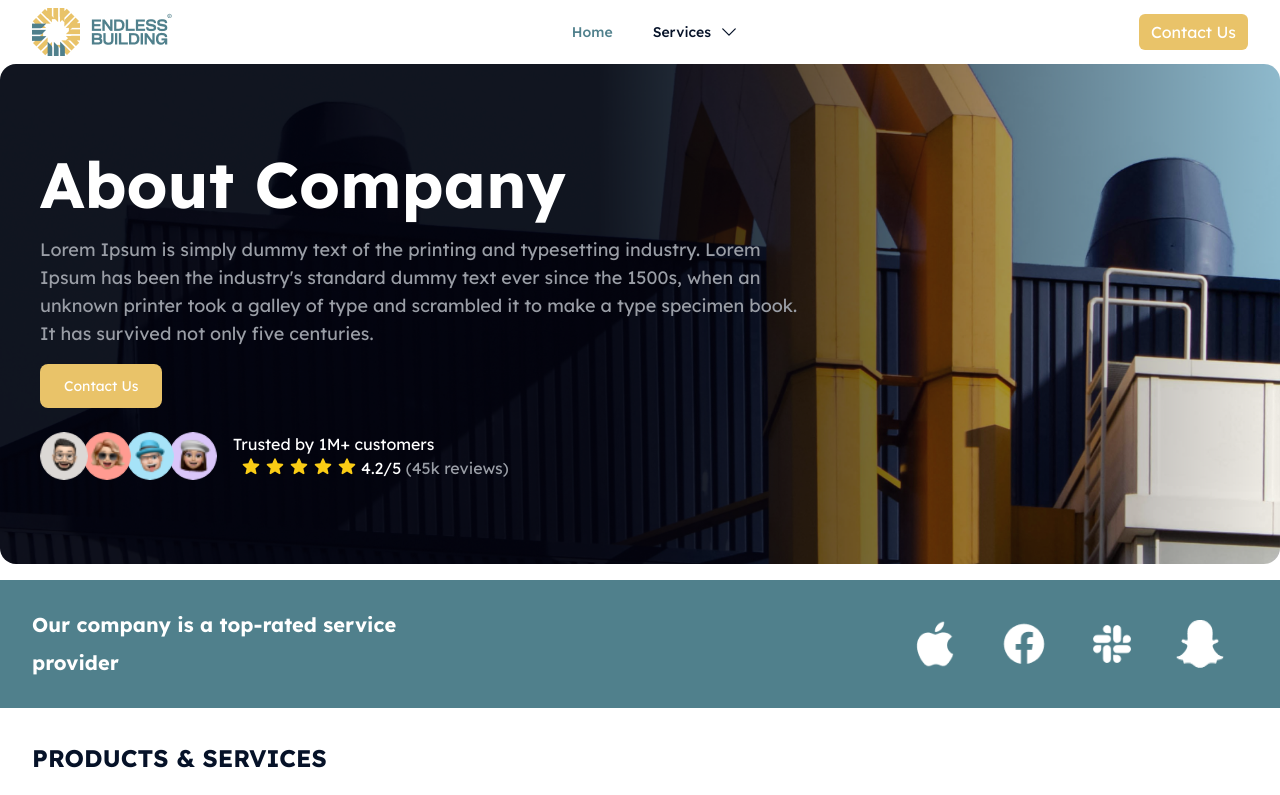
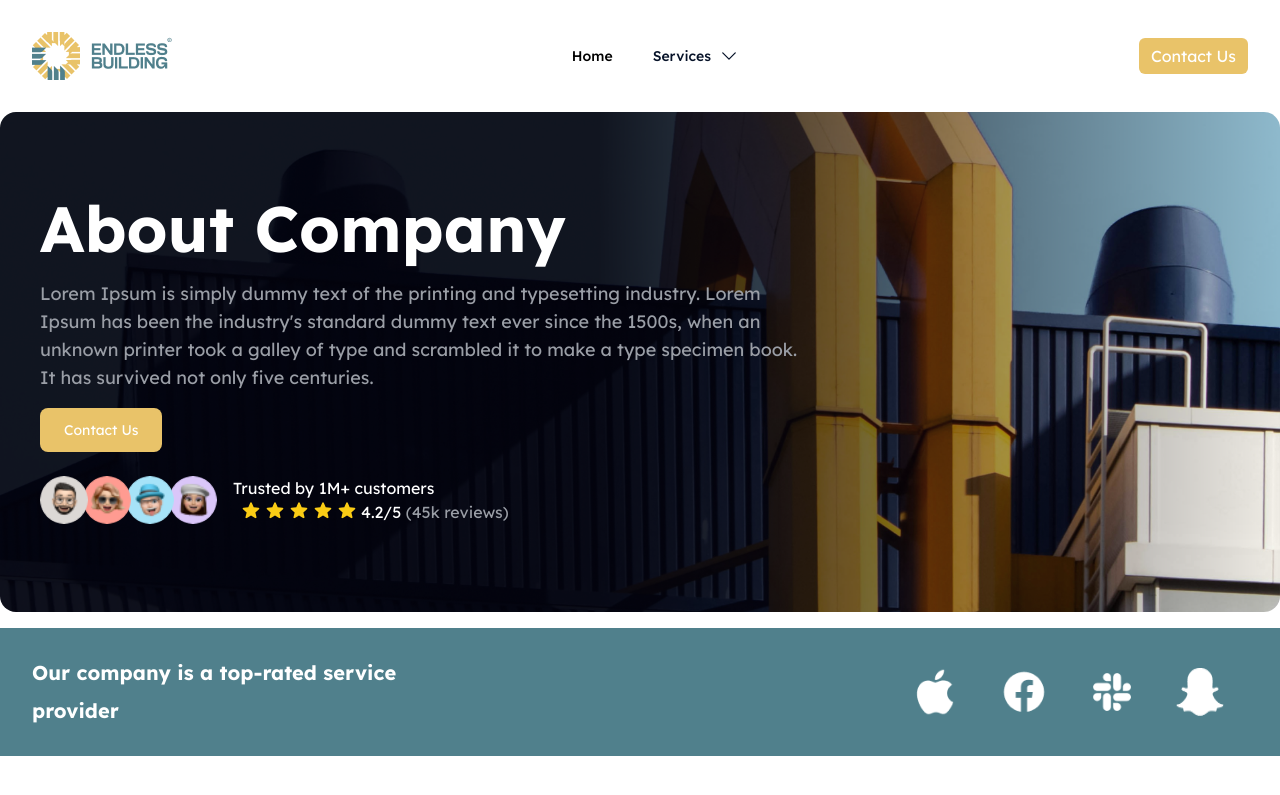
Before and after one commit to Mennaamohamed25/Projectone, a React (Create React App) app: page / in a window 1280 px wide. Shown: the top 795 px of the page. Built offline with nearby package versions, Linux system fonts and the light colour scheme.

Commit message:
Project updated

```diff
--- a/src/Components/Header/Header.jsx
+++ b/src/Components/Header/Header.jsx
@@ -4,39 +4,38 @@ import avatarOne from '../../images/avatar1.png';
 import avatarTwo from '../../images/avatar2.png';
 import avatarThree from '../../images/avatar3.png';
 import avatarFour from '../../images/avatar4.png';
-import { StarIcon } from '@heroicons/react/20/solid'; // Import Heroicons for star icons
+import { StarIcon } from '@heroicons/react/20/solid';
 import { Link } from 'react-router-dom';
 
 const Header = () => {
   return (
     <header
-      className="relative mx-auto max-w-7xl px-8 h-[600px] sm:h-[500px] xs:h-[400px] bg-cover bg-center py-0
- "
+      className="relative container mx-auto h-[600px] sm:h-[500px] xs:h-[400px] bg-cover bg-center "
       style={{
         backgroundImage: `url(${headerImage})`,
         borderRadius: '16px',
         boxSizing: 'border-box',
-        margin: '0 auto',
       }}
     >
-      <div className="flex flex-col justify-center items-start h-full text-start px-4 xs:w-full sm:px-2 sm:w-full md:w-[778px]">
+      <div className="mx-auto max-w-7xl px-8 pt-20">
+        <div className="flex flex-col justify-center items-start h-full text-start  xs:w-full sm:px-2 sm:w-full md:w-[778px] ">
           <p
             className="
       text-white font-semibold mb-4
-    text-[46px] leading-[48px]
-    xs:text-[36px] xs:leading-[36px]
-    sm:text-[46px] sm:leading-[48px]
-    md:text-[64px] md:leading-[72px]
+      text-[30px] leading-[30px]               /* Base for xsmall screens */
+      sm:text-[24px] sm:leading-[28px]         /* Small screens */
+      md:text-[46px] md:leading-[48px]         /* Medium screens */
+      lg:text-[64px] lg:leading-[72px]         /* Large screens */
     "
           >
             About Company
           </p>
           <p className="text-textspan text-lg mb-4 xs:text-sm">
             Lorem Ipsum is simply dummy text of the printing and typesetting
-          industry. Lorem Ipsum has been the industry's standard dummy text ever
-          since the 1500s, when an unknown printer took a galley of type and
-          scrambled it to make a type specimen book. It has survived not only
-          five centuries.
+            industry. Lorem Ipsum has been the industry's standard dummy text
+            ever since the 1500s, when an unknown printer took a galley of type
+            and scrambled it to make a type specimen book. It has survived not
+            only five centuries.
           </p>
           <Link to="/contact/*">
             <button className="bg-main text-white rounded-[8px] py-[12px] px-[16px] gap-[8px] text-sm md:py-3 md:px-6 sm:py-2 sm:px-4 hover:bg-secondary focus:outline-none focus:ring-2 focus:ring-inset focus:ring-white transition duration-300 ease-in-out">
@@ -86,6 +85,7 @@ const Header = () => {
             </div>
           </div>
         </div>
+      </div>
     </header>
   );
 };
--- a/src/Components/NavBar/NavBar.jsx
+++ b/src/Components/NavBar/NavBar.jsx
@@ -1,4 +1,4 @@
-import React from 'react';
+import React, { useState } from 'react';
 import {
   Disclosure,
   DisclosureButton,
@@ -14,7 +14,6 @@ import '../../index.css';
 import logoImage from '../../images/logo.png';
 import { Link } from 'react-router-dom';
 
-const navigation = [{ name: 'Home', href: '/', current: true }];
 
 const services = [
   { name: 'Construction', href: 'construction' },
@@ -32,8 +31,10 @@ function classNames(...classes) {
 }
 
 const NavBar = () => {
+  const [isServicesOpen, setIsServicesOpen] = useState(false);
+
   return (
-    <Disclosure as="nav" className="">
+    <Disclosure as="nav" className='my-6'>
       <div className="mx-auto max-w-7xl px-8">
         <div className="relative flex h-16 items-center justify-between">
           {/* Logo */}
@@ -48,17 +49,7 @@ const NavBar = () => {
             />
           </Link>
 
-          {/* Center Button with equal spacing */}
-          <div className="flex-1 flex justify-center sm:hidden">
-            <Link
-              to="/contact/*"
-              className="relative rounded-md bg-main py-2 px-3 text-base text-white hover:bg-secondary transition duration-300 ease-in-out focus:outline-none focus:ring-2 focus:ring-white"
-            >
-              Contact Us
-            </Link>
-          </div>
-
-          {/* Mobile menu button */}
+          {/* Mobile menu button and Contact Us button */}
           <div className="absolute inset-y-0 right-0 flex items-center sm:hidden">
             <DisclosureButton className="group relative inline-flex items-center justify-center rounded-md p-2 text-primary hover:bg-secondary hover:text-white focus:outline-none focus:ring-2 focus:ring-inset focus:ring-white transition duration-300 ease-in-out">
               <span className="absolute -inset-0.5" />
@@ -76,24 +67,26 @@ const NavBar = () => {
 
           {/* Navigation links for larger screens */}
           <div className="hidden sm:flex sm:items-center sm:space-x-4 sm:ml-6">
-            {navigation.slice(0, 1).map((item) => (
             <Link
-                key={item.name}
-                to={item.href}
-                aria-current={item.current ? 'page' : undefined}
+              to="/"
+              aria-current="page"
               className={classNames(
-                  item.current
-                    ? 'text-secondary'
-                    : 'text-primary-300 hover:bg-main hover:text-primary transition duration-300 ease-in-out',
+                isServicesOpen
+                  ? 'text-black'
+                  : 'text-primary-300  hover:text-secondary transition duration-300 ease-in-out',
                 'rounded-md px-3 py-2 text-sm font-medium'
               )}
             >
-                {item.name}
+              Home
             </Link>
-            ))}
             {/* Dropdown Menu for Services */}
             <Menu as="div" className="relative">
-              {({ open }) => (
+              {({ open }) => {
+                // Update state when the menu opens or closes
+                if (open !== isServicesOpen) {
+                  setIsServicesOpen(open);
+                }
+                return (
                   <>
                     <Menu.Button className="inline-flex items-center px-3 py-2 text-sm font-medium text-primary rounded-md hover:text-secondary focus:text-secondary transition duration-300 ease-in-out">
                       Services
@@ -126,11 +119,12 @@ const NavBar = () => {
                       ))}
                     </Menu.Items>
                   </>
-              )}
+                );
+              }}
             </Menu>
           </div>
 
-          {/* Contact button for larger screens */}
+          {/* Contact Us button for larger screens */}
           <div className="hidden sm:block sm:ml-6">
             <Link
               to="/contact/*"
@@ -146,8 +140,8 @@ const NavBar = () => {
       <DisclosurePanel className="sm:hidden">
         <div className="space-y-1 px-2 pb-3 pt-2">
           <DisclosureButton
-            as="a"
-            href="#"
+            as={Link}
+            to="/"
             aria-current="page"
             className="block rounded-md px-3 py-2 text-base font-medium text-primary hover:bg-gray-700 hover:text-white transition duration-300 ease-in-out"
           >
@@ -176,8 +170,8 @@ const NavBar = () => {
                   {services.map((service) => (
                     <DisclosureButton
                       key={service.name}
-                      as="a"
-                      href={service.href}
+                      as={Link}
+                      to={service.href}
                       className="block px-4 py-2 text-sm text-gray-700 hover:bg-gray-100 transition duration-300 ease-in-out"
                     >
                       {service.name}
@@ -187,22 +181,14 @@ const NavBar = () => {
               </>
             )}
           </Disclosure>
-          {navigation.slice(1).map((item) => (
+          {/* Contact Us button in mobile menu */}
           <DisclosureButton
-              key={item.name}
-              as="a"
-              href={item.href}
-              aria-current={item.current ? 'page' : undefined}
-              className={classNames(
-                item.current
-                  ? 'bg-main text-white'
-                  : 'text-primary hover:bg-gray-700 hover:text-white transition duration-300 ease-in-out',
-                'block rounded-md px-3 py-2 text-base font-medium'
-              )}
+            as={Link}
+            to="/contact/*"
+            className="block rounded-md bg-main px-3 py-2 text-base font-medium text-white hover:bg-secondary transition duration-300 ease-in-out"
           >
-              {item.name}
+            Contact Us
           </DisclosureButton>
-          ))}
         </div>
       </DisclosurePanel>
     </Disclosure>
--- a/tailwind.config.js
+++ b/tailwind.config.js
@@ -19,6 +19,7 @@ module.exports = {
       },
       screens: {
         xsmall: '480px', // or your desired breakpoint value
+        xl: '1280px',
       },
     },
   },
```
Lines whose indentation alone changed are shown as unchanged.
